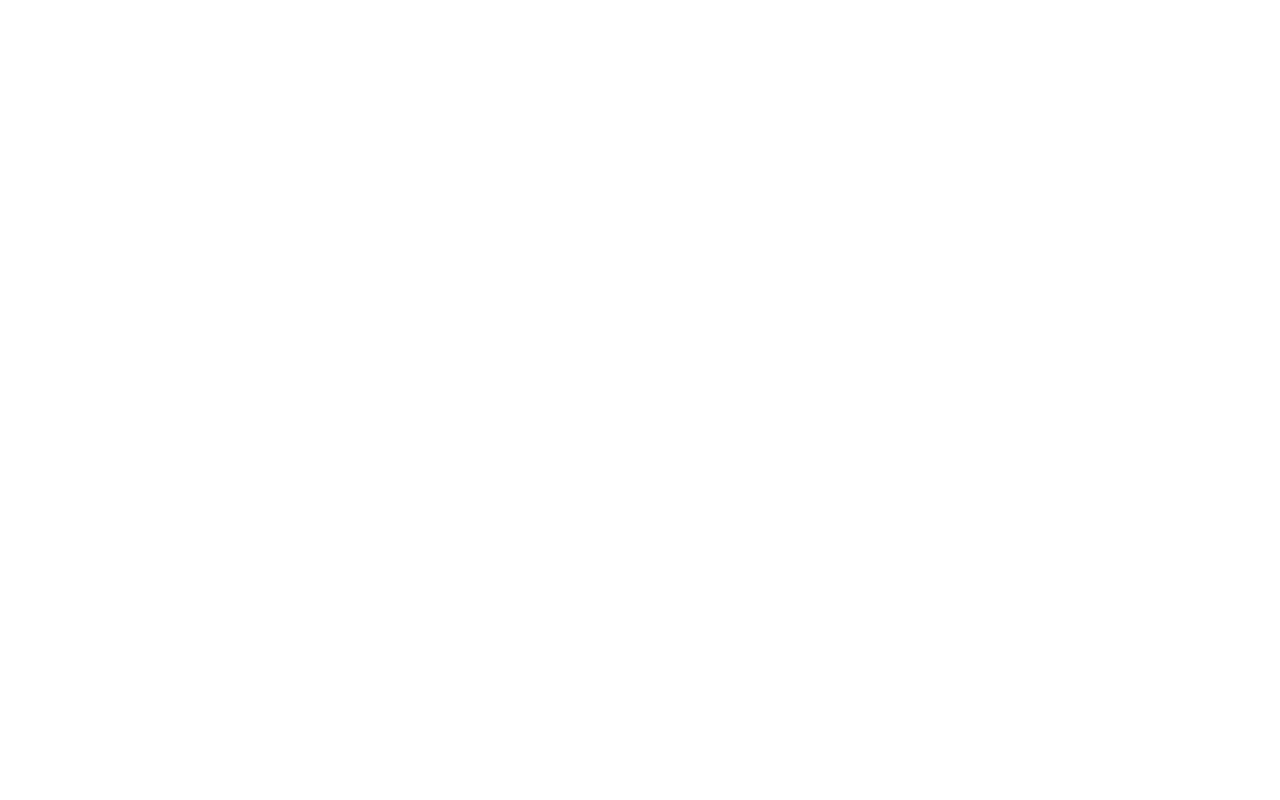
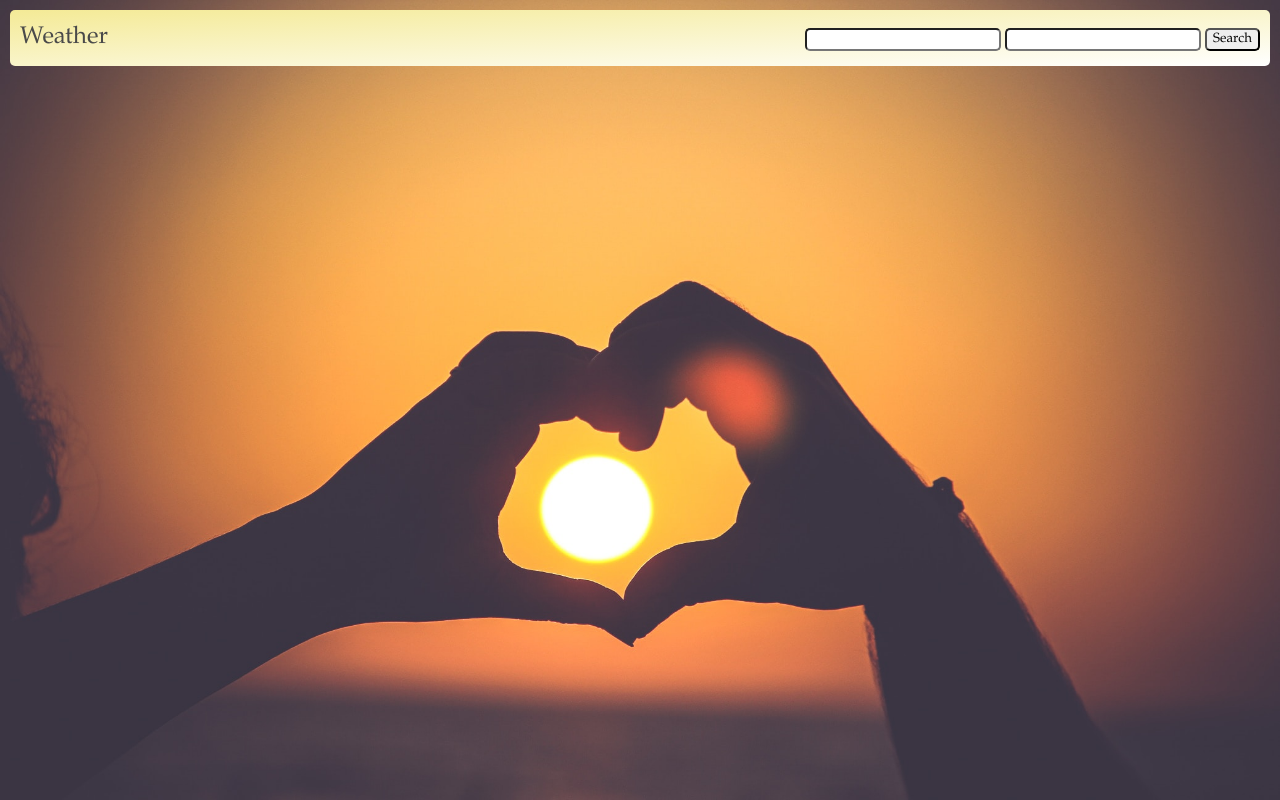
Before and after one commit to Geno1131993/Weather, a plain HTML site: page index.html in a window 1280 px wide. Drawn offline with nearby package versions, Linux system fonts and the light colour scheme.

Commit message:
Added visual elements to index.html, having issues with query.

```diff
--- a/index.html
+++ b/index.html
@@ -6,10 +6,9 @@
 <!DOCTYPE html>
     <html lang = "en">
 
-
-    <script src="https://cdnjs.cloudflare.com/ajax/libs/jquery/3.2.1/jquery.min.js"></script>
+        <script src="https://code.jquery.com/jquery-1.11.1.min.js"></script>
     <link rel="stylesheet" href="https://cdn.jsdelivr.net/npm/bulma@0.8.0/css/bulma.min.css">
-
+    <link rel = "stylesheet" href = "./style.css">
 
 
     <head>
@@ -22,6 +21,33 @@
 
     <body>
 
+        <div id = "header">
+            <nav class = "level">
+                <div class = "level-left">
+                    <div class = "level-item">
+                        <p id = "logo"> Weather </p>
+                    </div>
+                </div>
+                <div class = "level-right">
+                    <div class = "level-item">
+                        <form id = "form">
+                            <input type = "text" id = "city" name = "city">
+                            <input type = "text" id = "state" name = "state">
+                            <input type = "submit" value = "Search">
+                        </form>
+                    </div>
+                </div>
+            </nav>
+        </div>
+
+
+        <div class = "tile is-ancestor">
+            <div id = "days" class = "tile is-horizontal is-5">
+
+            </div>
+
+        </div>
+
 
 
         <script src = "./script.js"></script>
--- a/script.js
+++ b/script.js
@@ -1 +1,43 @@
-console.log("from script.js");
+//console.log("from script.js");
+const API_KEY = "0842050e641f34d5007ea84fdf7ef33e";
+
+
+
+//api.openweathermap.org/data/2.5/weather?q={city name}&appid={your api key}
+
+//api.openweathermap.org/data/2.5/weather?q={city name},{state}&appid={your api key}
+
+//api.openweathermap.org/data/2.5/weather?q={city name},{state},{country code}&appid={your api key}
+
+// function buildQuery(city, state){
+
+
+function buildQuery(city, state){
+    return "api.openweathermap.org/data/2.5/weather?q=" + city + "," + state + "&appid=" + API_KEY;
+};
+
+
+function sendQuery(query_url){
+    $.ajax({
+        url: query_url,
+        method: "GET"
+    }).then(function(response) {
+        console.log(response);
+    })
+};
+
+
+$("#form").on("submit", function() {
+    //console.log("User clicked Submit.");
+
+    //console.log($("#city").val() + ", " + $("#state").val());
+    // console.log(buildQuery($("#city").val(), $("#state").val()));
+
+    sendQuery(buildQuery($("#city").val(), $("#state").val()));
+
+
+
+
+    event.preventDefault();
+
+});
--- a/style.css
+++ b/style.css
@@ -0,0 +1,41 @@
+*{
+    box-sizing: border-box;
+}
+
+
+html{
+    background-color: rgba(1, 1, 1, 0);
+}
+
+#header{
+    margin: 10px;
+    padding: 10px;
+    background-color: rgba(244, 234, 150, 1);
+    background-image: linear-gradient(to bottom right, rgba(244, 234, 150, 1), white);
+    border-radius: 5px;
+    font-family: Palatino,Palatino Linotype,Palatino LT STD,Book Antiqua,Georgia,serif;
+}
+
+#logo{
+    font-size: 24px;
+}
+
+
+
+body{
+    background-image: url("images/HeartHands.jpg");
+    background-repeat: no-repeat;
+    background-position: right top;
+    background-size: 100%;
+    background-attachment: scroll;
+}
+
+
+input{
+    font-family: Palatino,Palatino Linotype,Palatino LT STD,Book Antiqua,Georgia,serif;
+    border-radius: 5px;
+}
+
+.tile{
+    background-color: green;
+}
```
Also changed, not shown: images/HeartHands.jpg (added).
